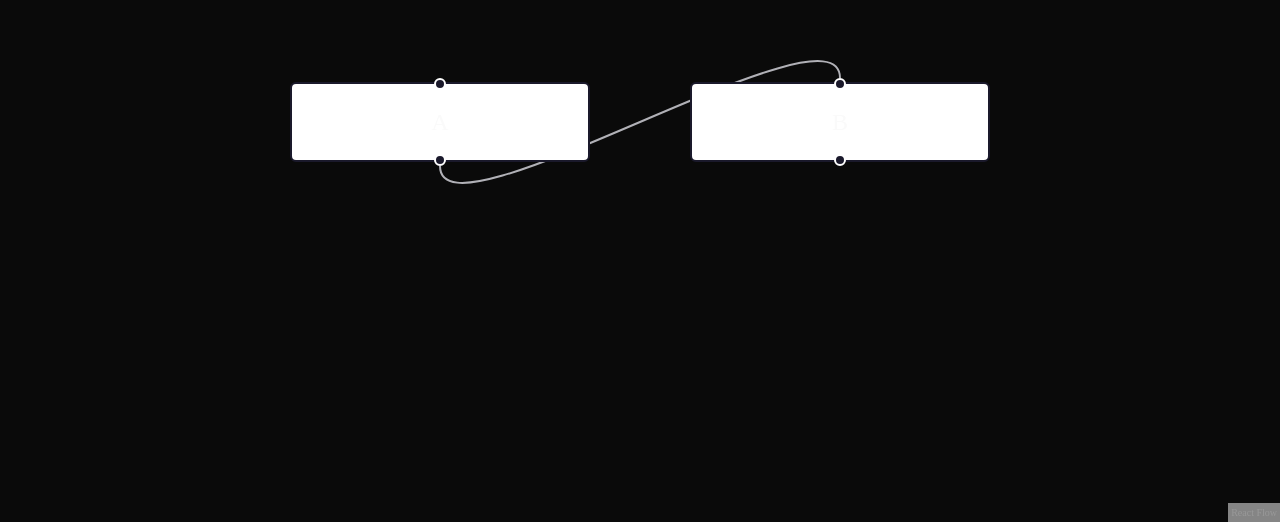
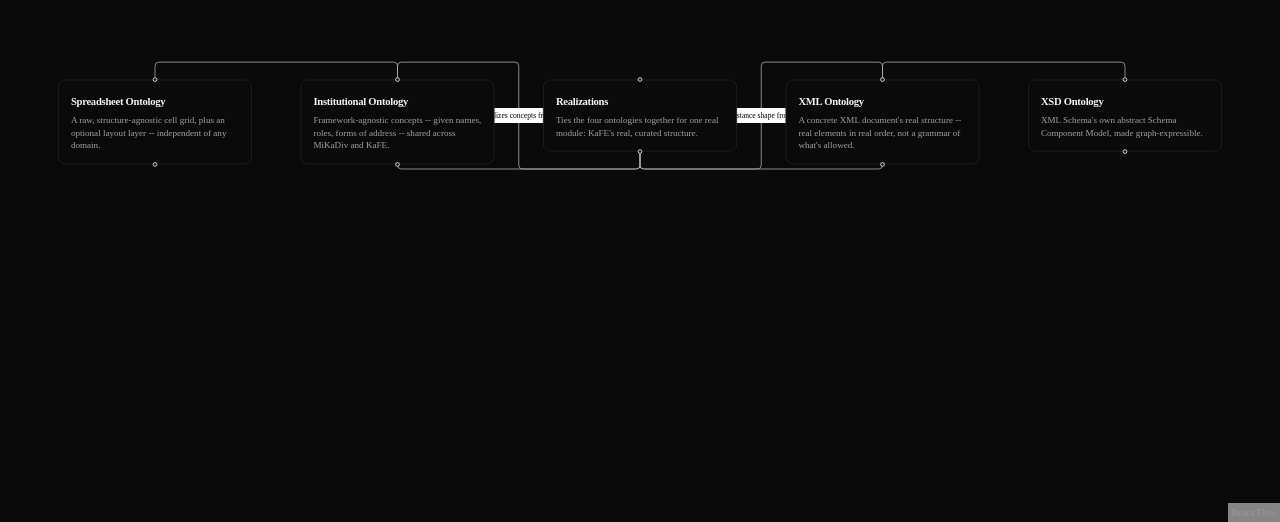
Before and after one commit to OpenFASTER-Standard/showcase, a Next.js app: page /canvas in a window 1280 px wide. Shown: the part 278-800 px from the top of the page. Built offline with nearby package versions, Linux system fonts and the light colour scheme.

Commit message:
feat: architecture layer -- 5 real repo nodes with relationship edges

```diff
--- a/app/canvas/page.tsx
+++ b/app/canvas/page.tsx
@@ -3,16 +3,15 @@
 import { ReactFlow } from "@xyflow/react";
 import "@xyflow/react/dist/style.css";
 
-const nodes = [
-  { id: "a", position: { x: 0, y: 0 }, data: { label: "A" } },
-  { id: "b", position: { x: 200, y: 0 }, data: { label: "B" } },
-];
-const edges = [{ id: "a-b", source: "a", target: "b" }];
+import { ArchitectureNode } from "@/components/canvas/nodes/architecture-node";
+import { architectureNodes, architectureEdges } from "@/lib/canvas-layout";
+
+const nodeTypes = { architectureNode: ArchitectureNode };
 
 export default function CanvasPage() {
   return (
     <div style={{ width: "100vw", height: "100vh" }}>
-      <ReactFlow nodes={nodes} edges={edges} fitView />
+      <ReactFlow nodes={architectureNodes} edges={architectureEdges} nodeTypes={nodeTypes} fitView />
     </div>
   );
 }
--- /dev/null
+++ b/components/canvas/nodes/architecture-node.tsx
@@ -0,0 +1,25 @@
+import { Handle, Position, type NodeProps } from "@xyflow/react";
+
+export type ArchitectureNodeData = {
+  label: string;
+  description: string;
+  repoUrl: string;
+};
+
+export function ArchitectureNode({ data }: NodeProps & { data: ArchitectureNodeData }) {
+  return (
+    <div className="w-64 rounded-lg border border-neutral-800 bg-neutral-950 p-4 text-neutral-100 shadow-sm">
+      <Handle type="target" position={Position.Top} />
+      <a
+        href={data.repoUrl}
+        target="_blank"
+        rel="noreferrer"
+        className="text-sm font-semibold tracking-tight hover:underline"
+      >
+        {data.label}
+      </a>
+      <p className="mt-1 text-xs leading-snug text-neutral-400">{data.description}</p>
+      <Handle type="source" position={Position.Bottom} />
+    </div>
+  );
+}
--- /dev/null
+++ b/lib/canvas-layout.ts
@@ -0,0 +1,64 @@
+import type { Node, Edge } from "@xyflow/react";
+
+export const COL = [0, 320, 640, 960, 1280];
+const ARCHITECTURE_Y = 0;
+
+export const architectureNodes: Node[] = [
+  {
+    id: "spreadsheet-ontology",
+    type: "architectureNode",
+    position: { x: COL[0], y: ARCHITECTURE_Y },
+    data: {
+      label: "Spreadsheet Ontology",
+      description: "A raw, structure-agnostic cell grid, plus an optional layout layer -- independent of any domain.",
+      repoUrl: "https://github.com/OpenFASTER-Standard/spreadsheet-ontology",
+    },
+  },
+  {
+    id: "institutional-ontology",
+    type: "architectureNode",
+    position: { x: COL[1], y: ARCHITECTURE_Y },
+    data: {
+      label: "Institutional Ontology",
+      description: "Framework-agnostic concepts -- given names, roles, forms of address -- shared across MiKaDiv and KaFE.",
+      repoUrl: "https://github.com/OpenFASTER-Standard/institutional-ontology",
+    },
+  },
+  {
+    id: "realizations",
+    type: "architectureNode",
+    position: { x: COL[2], y: ARCHITECTURE_Y },
+    data: {
+      label: "Realizations",
+      description: "Ties the four ontologies together for one real module: KaFE's real, curated structure.",
+      repoUrl: "https://github.com/OpenFASTER-Standard/realizations",
+    },
+  },
+  {
+    id: "xml-ontology",
+    type: "architectureNode",
+    position: { x: COL[3], y: ARCHITECTURE_Y },
+    data: {
+      label: "XML Ontology",
+      description: "A concrete XML document's real structure -- real elements in real order, not a grammar of what's allowed.",
+      repoUrl: "https://github.com/OpenFASTER-Standard/xml-ontology",
+    },
+  },
+  {
+    id: "xsd-ontology",
+    type: "architectureNode",
+    position: { x: COL[4], y: ARCHITECTURE_Y },
+    data: {
+      label: "XSD Ontology",
+      description: "XML Schema's own abstract Schema Component Model, made graph-expressible.",
+      repoUrl: "https://github.com/OpenFASTER-Standard/xsd-ontology",
+    },
+  },
+];
+
+export const architectureEdges: Edge[] = [
+  { id: "real-io", source: "realizations", target: "institutional-ontology", type: "smoothstep", label: "realizes concepts from" },
+  { id: "real-sso", source: "realizations", target: "spreadsheet-ontology", type: "smoothstep", label: "layout shape from" },
+  { id: "real-xmlo", source: "realizations", target: "xml-ontology", type: "smoothstep", label: "instance shape from" },
+  { id: "real-xsdo", source: "realizations", target: "xsd-ontology", type: "smoothstep", label: "structural shape from" },
+];
```
Also changed, not shown: 2 other files (tests, documents, lock files or other folders).
